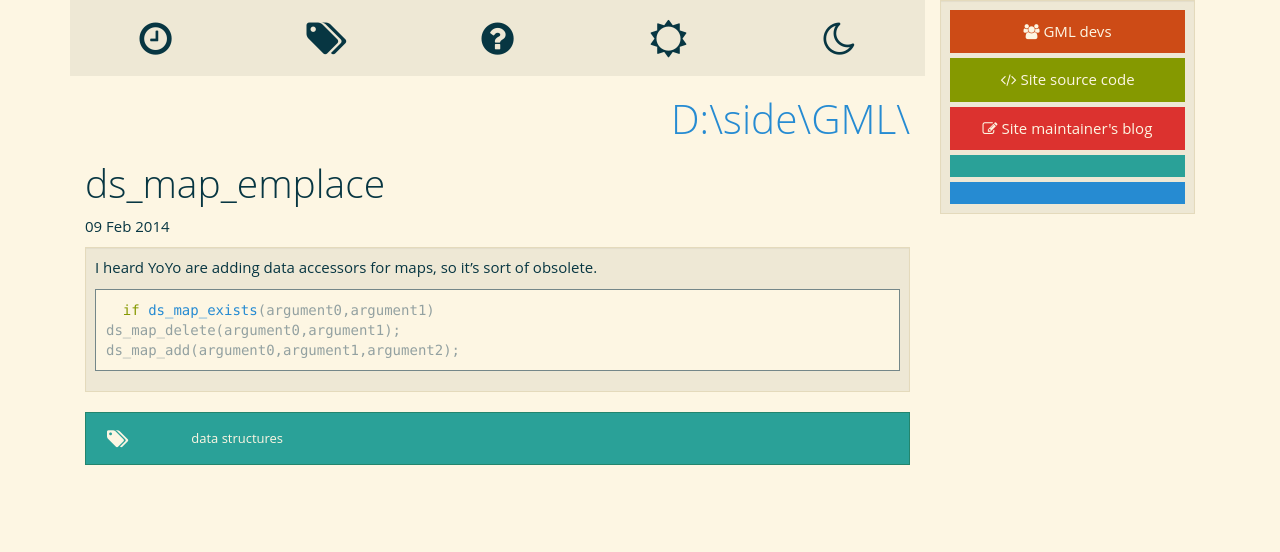
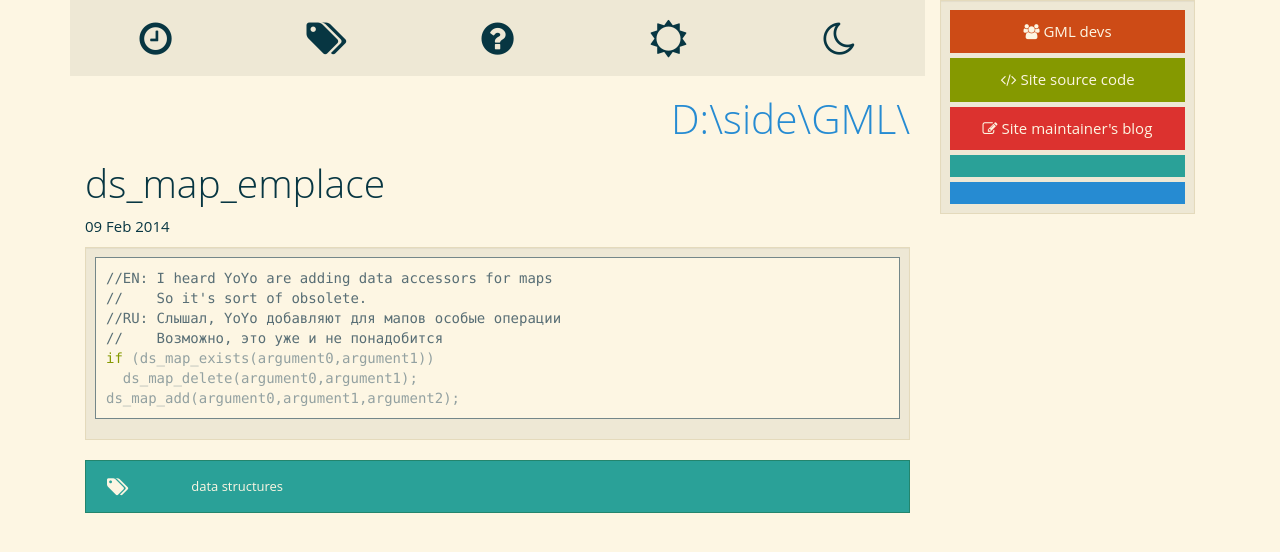
Before and after one commit to D-side/GMLS, a Jekyll site: the page built from _posts/2014-02-09-map-emplace.md, in a window 1280 px wide. Shown: the top 552 px of the page. Built offline with Jekyll 4.4.1, drawn with Linux system fonts in a browser that asks for light colours; Markdown is read by kramdown in place of the engine named in the settings.

Commit message:
Translation upon request

```diff
--- a/_posts/2014-02-09-map-emplace.md
+++ b/_posts/2014-02-09-map-emplace.md
@@ -1,8 +1,12 @@
 ---
 code:
   - |-
-      if ds_map_exists(argument0,argument1)
-      ds_map_delete(argument0,argument1);
+      //EN: I heard YoYo are adding data accessors for maps
+      //    So it's sort of obsolete.
+      //RU: Слышал, YoYo добавляют для мапов особые операции
+      //    Возможно, это уже и не понадобится
+      if (ds_map_exists(argument0,argument1))
+        ds_map_delete(argument0,argument1);
       ds_map_add(argument0,argument1,argument2);
 date: 2014-02-09 17:00:00
 layout: post
@@ -13,7 +17,6 @@ arguments: (map, key, value)
 author: <a class="btn btn-sm btn-primary" href="https://vk.com/grindcoreopera"><i class="icon-vk">/</i>grindcoreopera</a>
 ---
 
-I heard YoYo are adding data accessors for maps, so it's sort of obsolete.
 {% highlight c %}
-  {{ page.code[0] }}
+{{ page.code[0] }}
 {% endhighlight %}
```
Also changed, not shown: _posts/2014-02-09-comparisons.md (+5 -3 lines), _posts/2014-02-09-is-even.md (+5 -3 lines), 2 other files.
